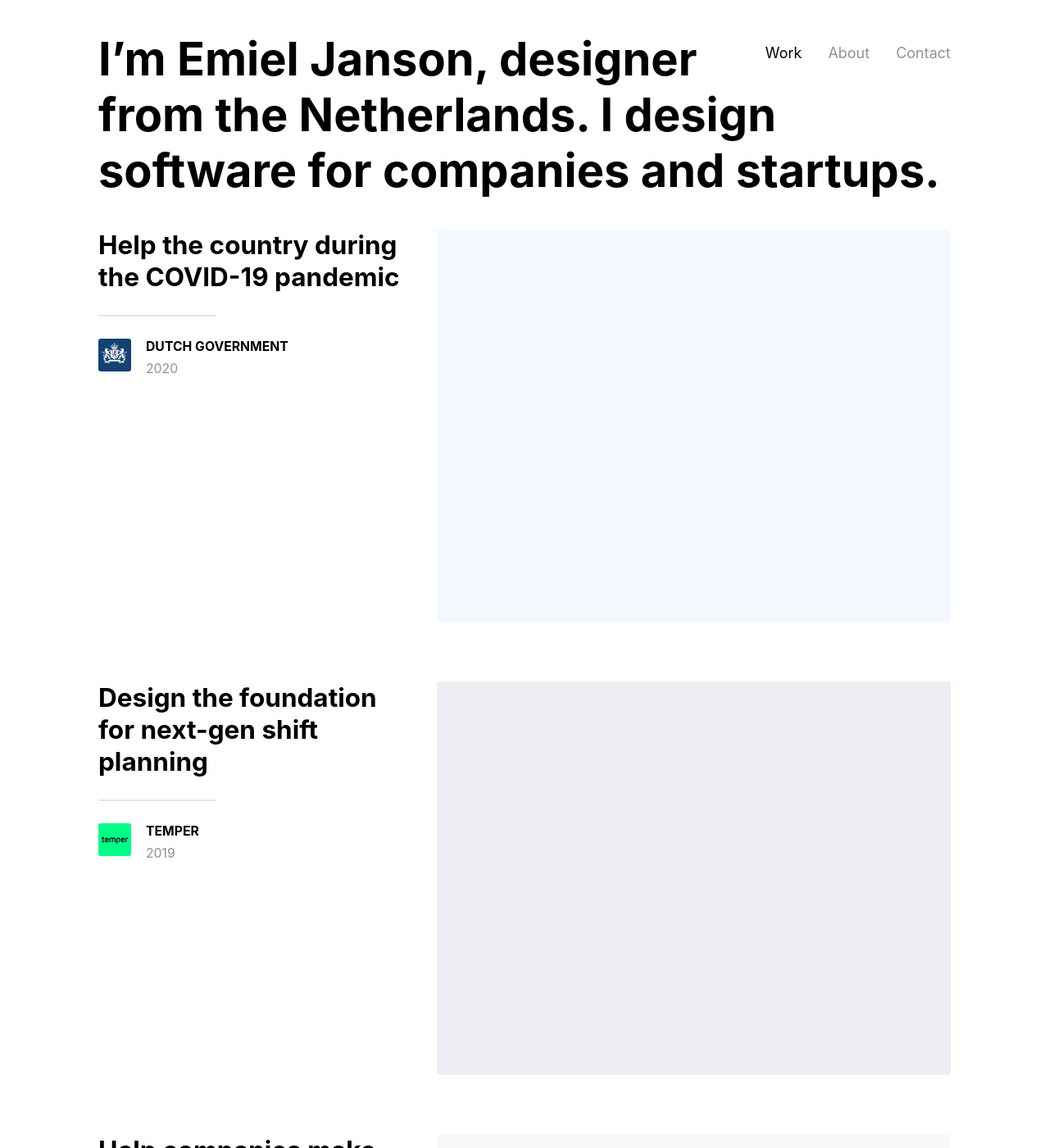
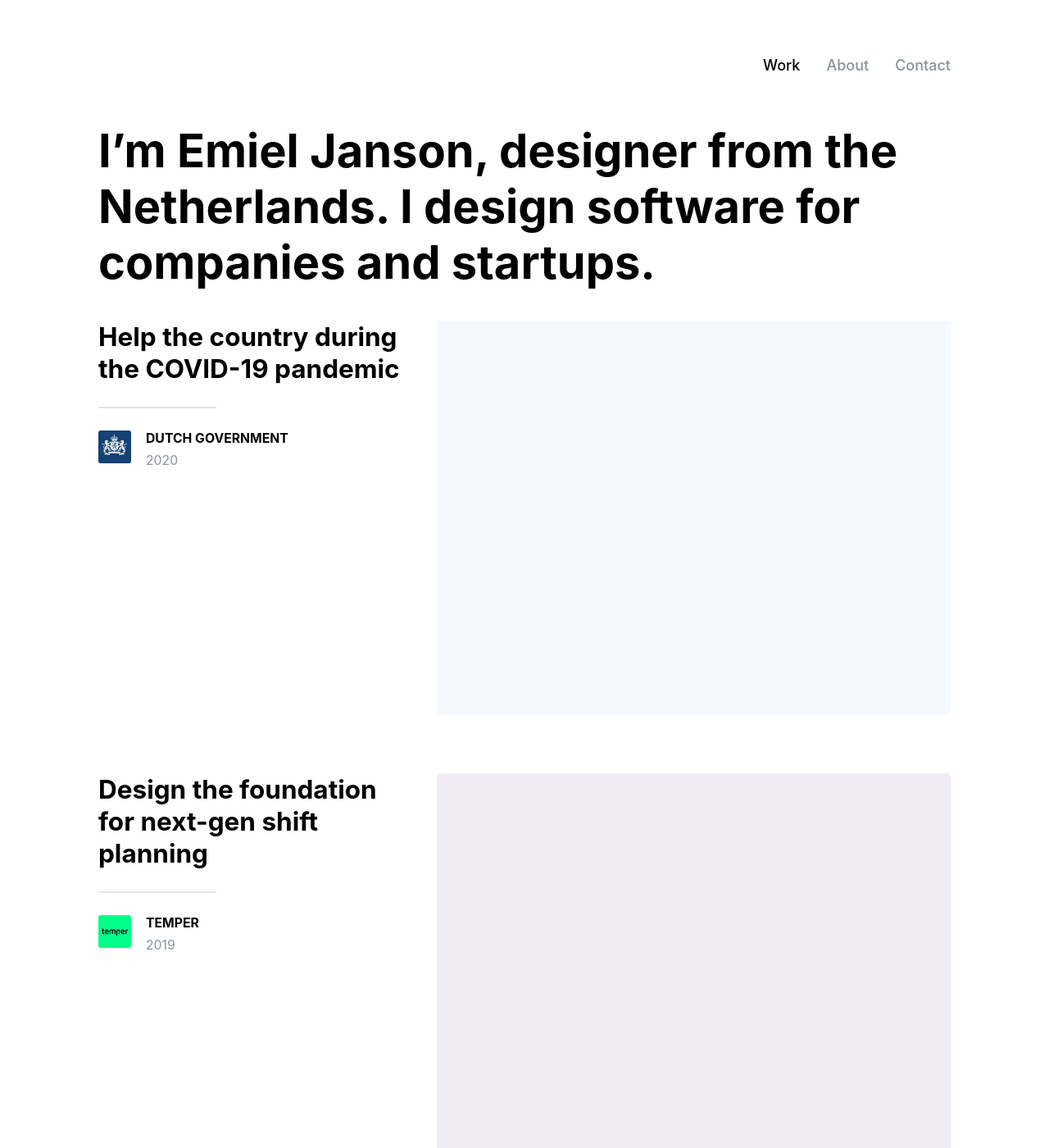
Before and after one commit to emieljanson/emieljanson.github.io, a Jekyll site: the page built from index.md, in a window 1280 px wide and 1400 px high. Shown: the whole window at 82% size. Built offline with Jekyll 4.4.1, drawn with Linux system fonts in a browser that asks for light colours; our own code applies the rules of GitHub Pages for plain Markdown files.

Commit message:
New menu

```diff
--- a/_includes/header.html
+++ b/_includes/header.html
@@ -1,3 +1,4 @@
+<div class="menucontainer">
   <div class="wrapper">
     <ul class="menu">
        {% for item in site.data.menu.docs %}
@@ -5,3 +6,4 @@
         {% endfor %}
     </ul>
   </div>
+</div>
--- a/_sass/main.scss
+++ b/_sass/main.scss
@@ -11,6 +11,9 @@ body {
   background: $backgroundColor;
   color: $bodyColor;
   font-family: $bodyFont;
+  margin: 0;
+  -webkit-font-smoothing: antialiased;
+  -moz-osx-font-smoothing: grayscale;
 }
 
 h1, h2, h3, h4, h5 {
@@ -44,10 +47,6 @@ p {
 a {
   text-decoration: none;
   font-size: 1.125em;
-
-  :visited {
-    color: red;
-  }
 }
 
 li.active a {
@@ -59,12 +58,24 @@ li.active a {
   margin: 0 auto;
 }
 
+.menucontainer {
+  position: sticky;
+  background-color: red;
+  top: 0;
+  height: 4em;
+  margin-top: 3em;
+  background-color: rgba(255,255,255,0.72);
+  backdrop-filter: saturate(180%) blur(20px);
+  -webkit-backdrop-filter: saturate(180%) blur(20px);
+}
+
 ul.menu {
   list-style-type: none;
   overflow: auto;
   float: right;
-  font-weight: medium;
+  font-weight: 500;
   padding: 0;
+  margin: 21px 0;
 
   li {
     float: left;
@@ -72,6 +83,10 @@ ul.menu {
 
     a {
       color: $grayNormal;
+
+      &:hover, &.active:hover {
+        color: $hyperLink;
+      }
     }
 
     a.active {
```
Lines whose indentation alone changed are shown as unchanged.
